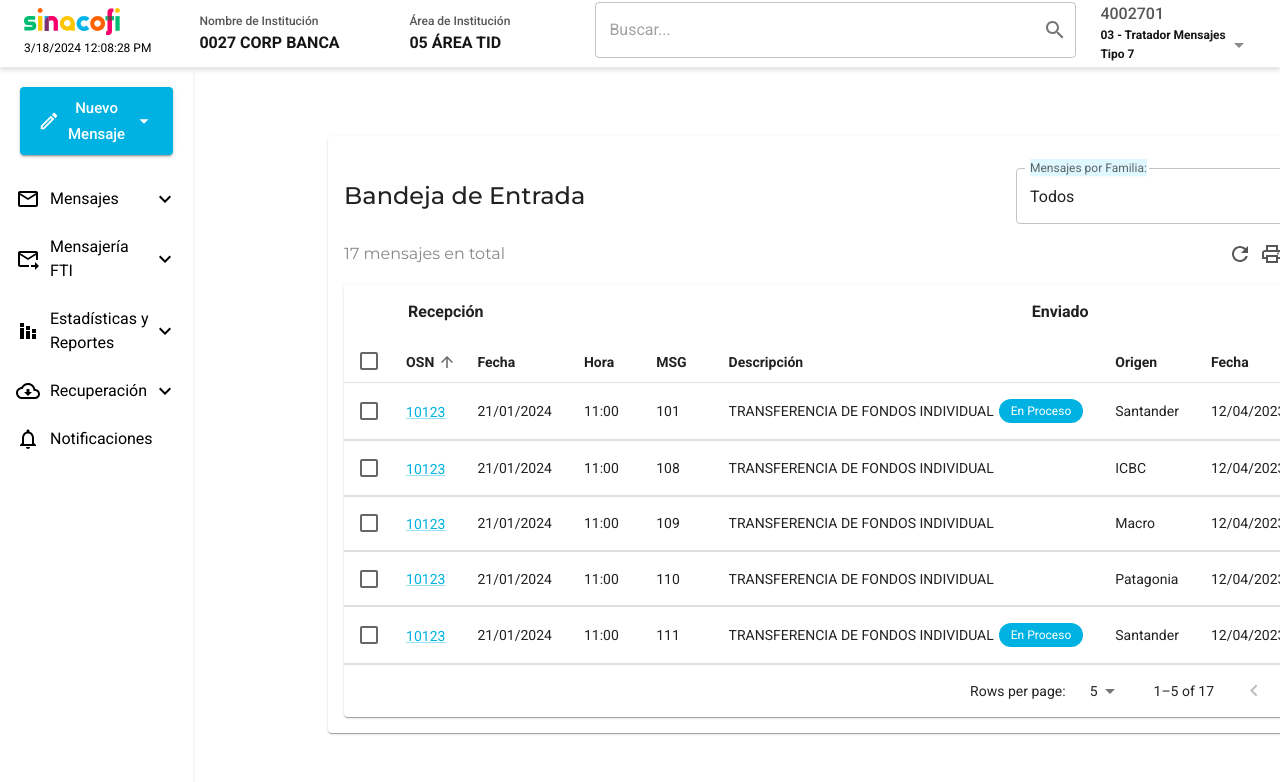
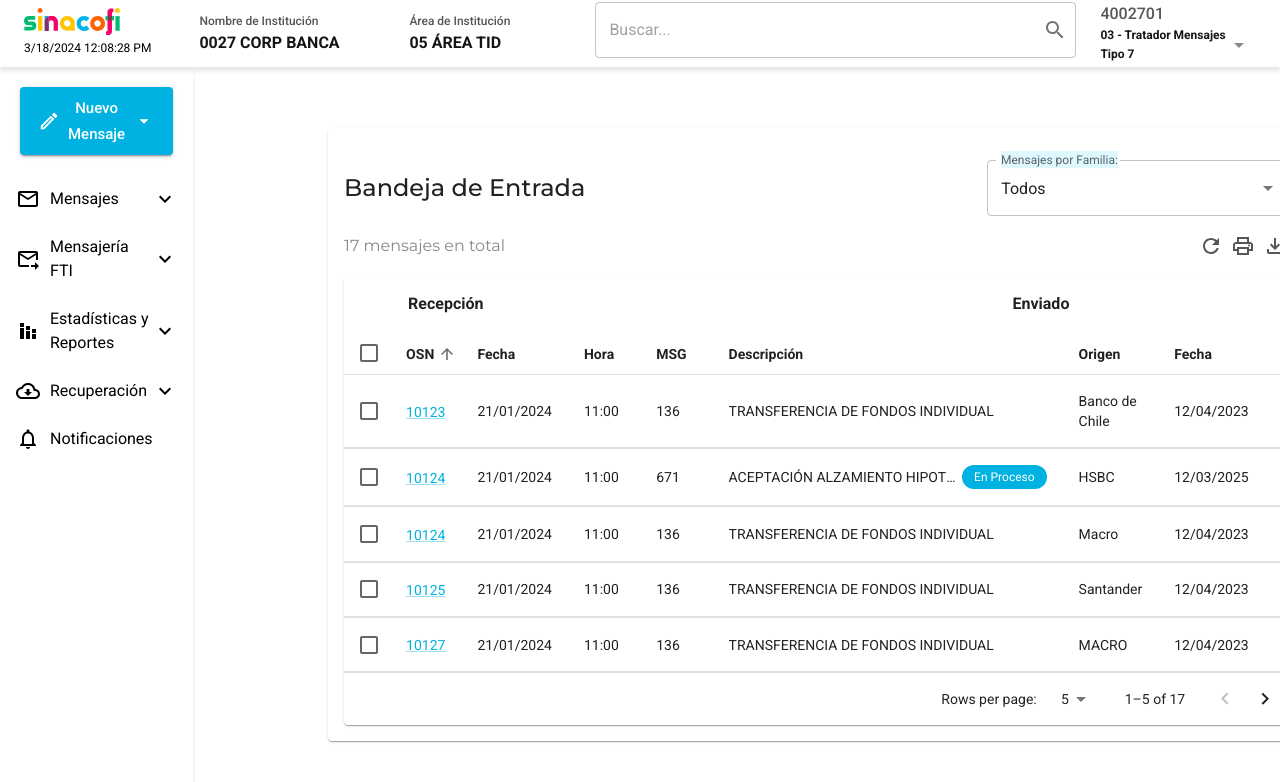
Before and after one commit to tomasgomez/messages-sinacofi-back, a Next.js app: page / in a window 1280 px wide. Shown: the top 782 px of the page. Built offline with nearby package versions, Linux system fonts and the light colour scheme.

Commit message:
fix(inbox-table): fix mock data and with of description

```diff
--- a/src/app/component/inbox-table/components/table-rows-inbox.tsx
+++ b/src/app/component/inbox-table/components/table-rows-inbox.tsx
@@ -67,7 +67,7 @@ export function TableContentRows(props: TableProps) {
         </StyledTabCell>
         <StyledTabCell {...rowOptions["dateSent"]}>{row.dateSent}</StyledTabCell>
         <StyledTabCell {...rowOptions["timeSent"]}>{row.timeSent}</StyledTabCell>
-        <StyledTabCell {...rowOptions["state"]}>{row.nse}</StyledTabCell>
+        <StyledTabCell {...rowOptions["nse"]}>{row.nse}</StyledTabCell>
         <StyledTabCell {...rowOptions["state"]}>{row.state}</StyledTabCell>
 
         {/* ////////////////// Expandable table Icon /////////////////////// */}
--- a/src/app/component/inbox-table/constants.tsx
+++ b/src/app/component/inbox-table/constants.tsx
@@ -44,7 +44,7 @@ export const columnsInbox: Columns[] = [
   {
     id: "nse",
     label: "NSE",
-    align: Alignment.LEFT
+    align: Alignment.LEFT,
   },
   {
     id: "state",
@@ -71,7 +71,7 @@ export const rowOptions: RowOptions = {
     fontSize: 14,
   },
   message: {
-    maxwidth: 450,
+    maxwidth: 350,
     align: Alignment.LEFT,
     fontSize: 14,
   },
@@ -98,5 +98,5 @@ export const rowOptions: RowOptions = {
   dateSent: {
     align: Alignment.LEFT,
     fontSize: 14,
-  }
+  },
 };
--- a/src/app/messages/inbox/mock.tsx
+++ b/src/app/messages/inbox/mock.tsx
@@ -34,9 +34,9 @@ export function createData(
 export const rows = [
   createData(
     1,
-    10123,
-    101,
-    "TRANSFERENCIA DE FONDOS INDIVIDUAL",
+    10139,
+    671,
+    "ACEPTACIÓN ALZAMIENTO HIPOTECARIO (JUAN PÉREZ)",
     "Santander",
     "21/01/2024",
     "11:00",
@@ -49,8 +49,8 @@ export const rows = [
   createData(
     2,
     10124,
-    102,
-    "SOLICITUDES DE REEMBOLSO",
+    671,
+    "ACEPTACIÓN ALZAMIENTO HIPOTECARIO",
     "HSBC",
     "21/01/2024",
     "11:00",
@@ -63,8 +63,8 @@ export const rows = [
   createData(
     3,
     20125,
-    103,
-    "COMPROMISOS FUTUROS",
+    671,
+    "ACEPTACIÓN ALZAMIENTO HIPOTECARIO",
     "BCI",
     "21/01/2024",
     "11:00",
@@ -105,8 +105,8 @@ export const rows = [
   createData(
     6,
     10128,
-    106,
-    "ESTADO SALDOS NETOSMRESUMIDOS (BANCOS EXTRANJEROS)",
+    671,
+    "ACEPTACIÓN ALZAMIENTO HIPOTECARIO",
     "Security",
     "21/01/2024",
     "11:00",
@@ -118,9 +118,9 @@ export const rows = [
   ),
   createData(
     7,
-    13010,
-    107,
-    "ACEPTACION ALZAMIENTO HIPOTECARIO (JUAN PEREZ)",
+    10123,
+    136,
+    "TRANSFERENCIA DE FONDOS INDIVIDUAL",
     "Banco de Chile",
     "21/01/2024",
     "11:00",
@@ -132,8 +132,8 @@ export const rows = [
   ),
   createData(
     8,
-    10123,
-    108,
+    10138,
+    136,
     "TRANSFERENCIA DE FONDOS INDIVIDUAL",
     "ICBC",
     "21/01/2024",
@@ -146,8 +146,8 @@ export const rows = [
   ),
   createData(
     9,
-    10123,
-    109,
+    10124,
+    136,
     "TRANSFERENCIA DE FONDOS INDIVIDUAL",
     "Macro",
     "21/01/2024",
@@ -160,8 +160,8 @@ export const rows = [
   ),
   createData(
     10,
-    10123,
-    110,
+    10183,
+    136,
     "TRANSFERENCIA DE FONDOS INDIVIDUAL",
     "Patagonia",
     "21/01/2024",
@@ -174,9 +174,9 @@ export const rows = [
   ),
   createData(
     11,
-    10123,
-    111,
-    "TRANSFERENCIA DE FONDOS INDIVIDUAL",
+    10166,
+    671,
+    "ACEPTACIÓN ALZAMIENTO HIPOTECARIO",
     "Santander",
     "21/01/2024",
     "11:00",
@@ -188,8 +188,8 @@ export const rows = [
   ),
   createData(
     12,
-    10123,
-    112,
+    101234,
+    136,
     "TRANSFERENCIA DE FONDOS INDIVIDUAL",
     "HSBC",
     "21/01/2024",
@@ -202,8 +202,8 @@ export const rows = [
   ),
   createData(
     13,
-    10123,
-    113,
+    10125,
+    136,
     "TRANSFERENCIA DE FONDOS INDIVIDUAL",
     "Santander",
     "21/01/2024",
@@ -216,8 +216,8 @@ export const rows = [
   ),
   createData(
     14,
-    10123,
-    114,
+    10127,
+    136,
     "TRANSFERENCIA DE FONDOS INDIVIDUAL",
     "MACRO",
     "21/01/2024",
@@ -230,8 +230,8 @@ export const rows = [
   ),
   createData(
     15,
-    10123,
-    115,
+    10129,
+    136,
     "TRANSFERENCIA DE FONDOS INDIVIDUAL",
     "Publico",
     "21/01/2024",
@@ -244,8 +244,8 @@ export const rows = [
   ),
   createData(
     16,
-    10123,
-    116,
+    10133,
+    136,
     "TRANSFERENCIA DE FONDOS INDIVIDUAL",
     "Santander",
     "21/01/2024",
@@ -258,8 +258,8 @@ export const rows = [
   ),
   createData(
     17,
-    10123,
-    117,
+    10134,
+    136,
     "TRANSFERENCIA DE FONDOS INDIVIDUAL",
     "MACRO",
     "21/01/2024",
```
